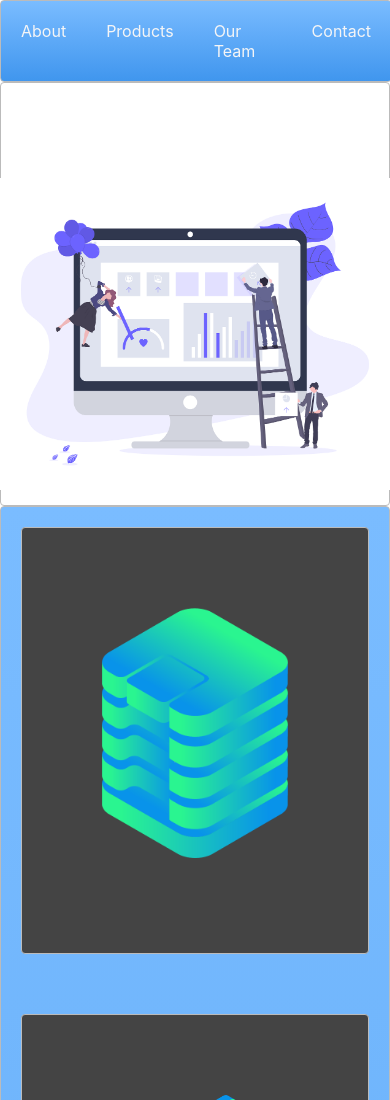
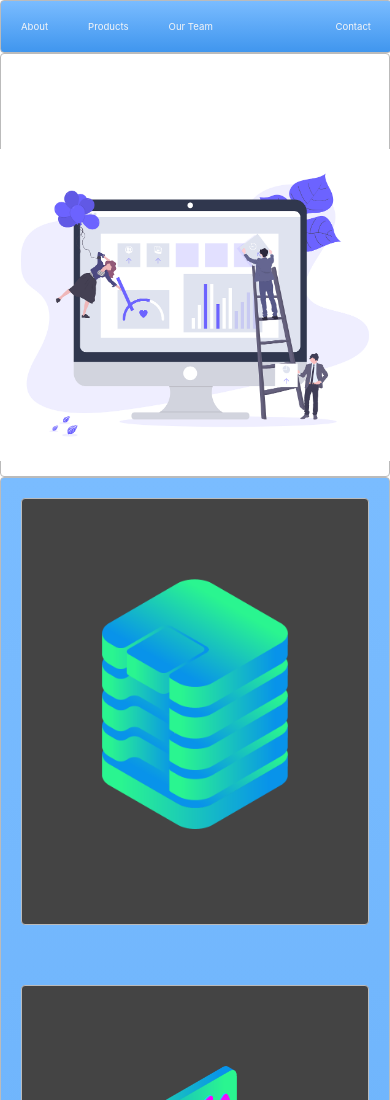
Before and after one commit to chris-rimes/Standard-Layout, a plain HTML site: page index.html in a window 390 px wide. Shown: the top 1100 px of the page. Drawn offline with Linux system fonts and the light colour scheme.

Commit message:
Update style.css

```diff
--- a/style.css
+++ b/style.css
@@ -47,7 +47,7 @@ body {
 
 @media only screen and (max-width: 600px) {
   .main-nav {
-    font-size: 0.5em;
+    font-size: 0.3em;
     padding: 0;
   }
  .push {
```
